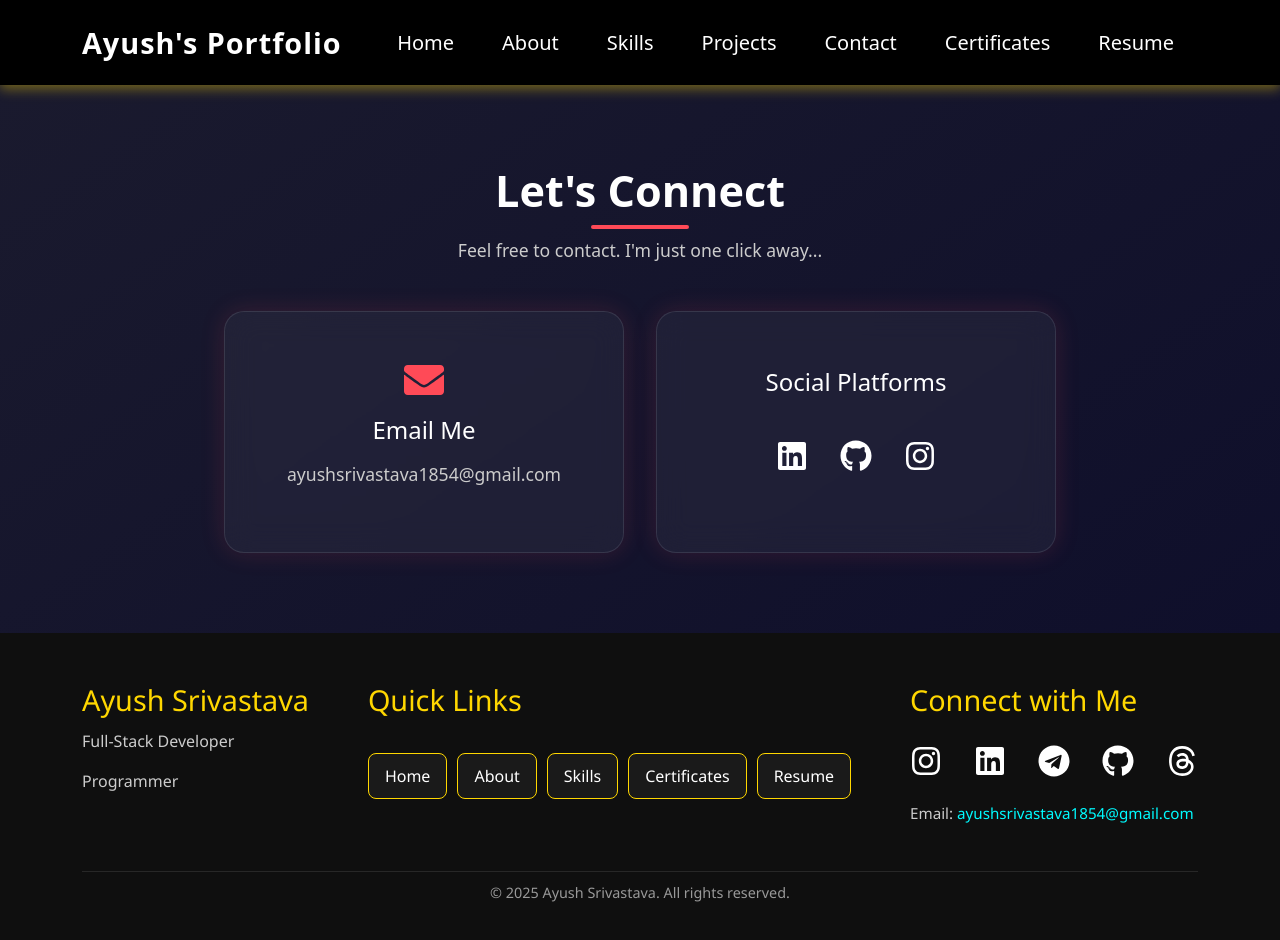
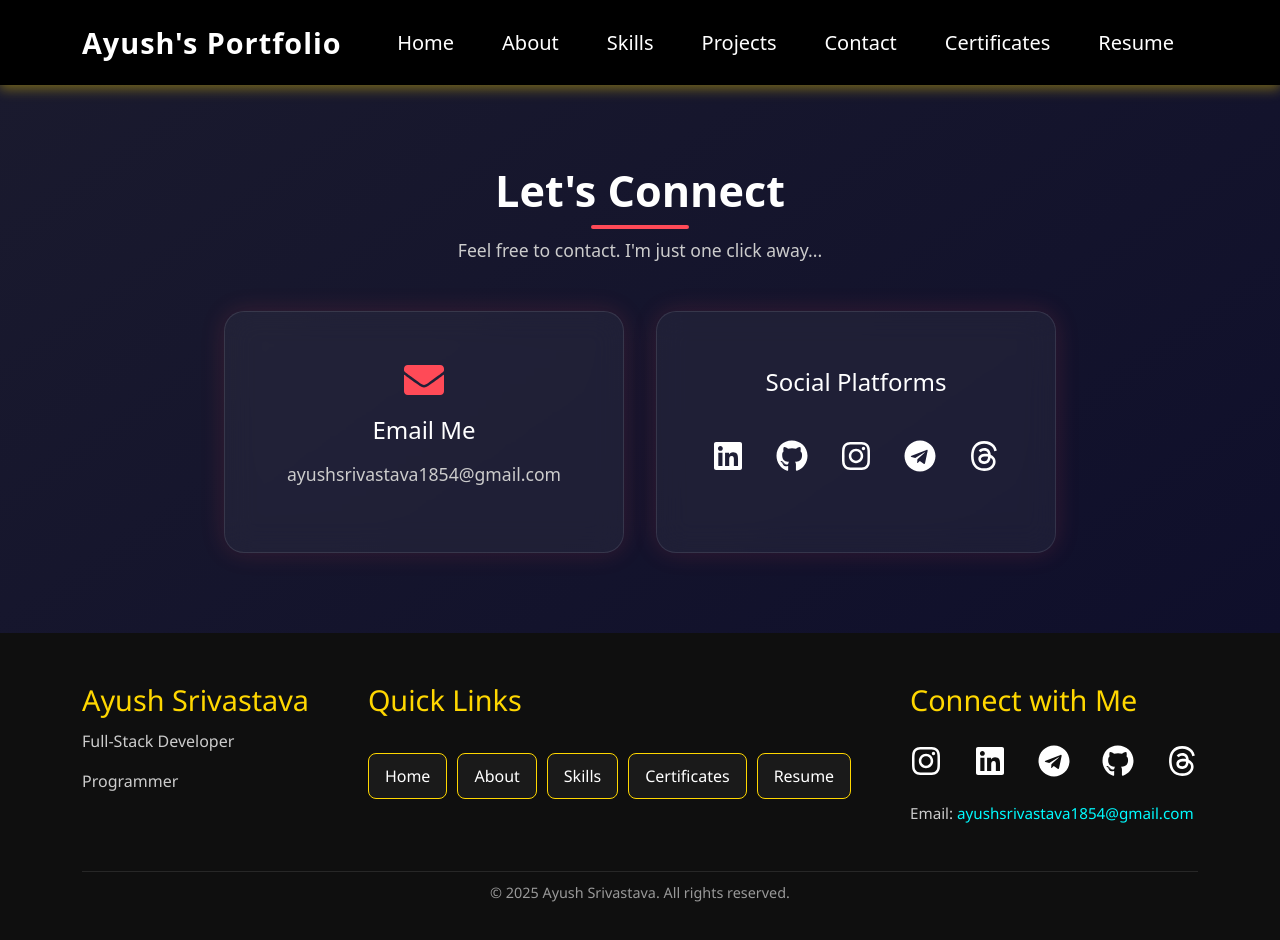
Before and after one commit to ayushsrivastava-01/faaltoo, a React (Vite) app: page /contact in a window 1280 px wide. Built offline with nearby package versions, Linux system fonts and the light colour scheme.

Commit message:
Social media icons

```diff
--- a/src/components/Contact.jsx
+++ b/src/components/Contact.jsx
@@ -1,6 +1,7 @@
 import React, { useEffect, useState } from "react";
 import "./css/Contact.css";
-import { FaEnvelope, FaLinkedin, FaGithub, FaInstagram } from "react-icons/fa";
+import { FaInstagram, FaLinkedin, FaTelegram, FaGithub,FaEnvelope } from 'react-icons/fa';
+import { FaThreads } from 'react-icons/fa6';
 
 const Contact = () => {
   const [animate, setAnimate] = useState(false);
@@ -53,6 +54,20 @@
             >
               <FaInstagram />
             </a>
+            <a
+              href="https://telegram.me/ayushsrivastava_01"
+              target="_blank"
+              rel="noreferrer"
+            >
+              <FaTelegram />
+            </a>
+            <a
+              href="https://www.threads.com/@ayushsrivastava_01"
+              target="_blank"
+              rel="noreferrer"
+            >
+              <FaThreads />
+            </a>
           </div>
         </div>
       </div>
```
